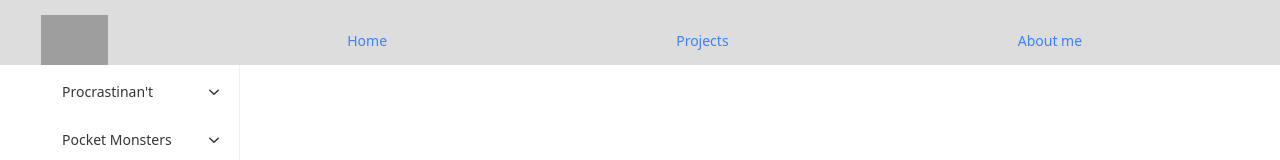
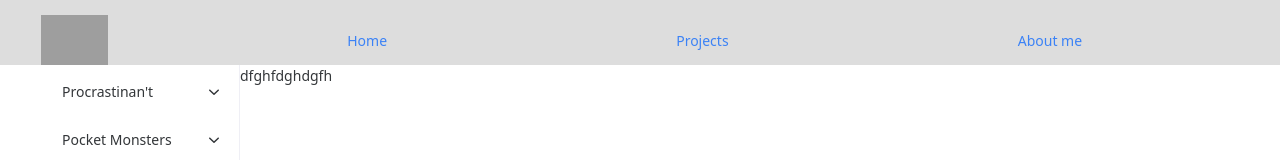
Before and after one commit to Adrilopmar/Vue-portfolio, a Vue app: page /projects in a window 1280 px wide. Shown: the top 160 px of the page. Built offline with nearby package versions, Linux system fonts and the light colour scheme; grey boxes are pictures that could not be loaded; some icons are missing.

Commit message:
working on projects info and display

```diff
--- a/src/assets/infoProjects.json
+++ b/src/assets/infoProjects.json
@@ -65,7 +65,8 @@
       ],
       "images":{
         "cover":"https://res.cloudinary.com/djqzi4hgo/image/upload/v1667830633/vue%20portfolio/projects/procrastinant/cover-procrastinant_j42kmv.png"
-      }
+      },
+      "website":"https://final-project-ih.vercel.app/auth/login"
   },
     {
       "name": {
@@ -114,10 +115,10 @@
           "logo":"https://res.cloudinary.com/djqzi4hgo/image/upload/v1667916633/vue%20portfolio/technologies/bulma_eey3z3.png"
         }
     ],
-
       "images":{
         "cover":"https://res.cloudinary.com/djqzi4hgo/image/upload/v1667830238/vue%20portfolio/projects/poket%20monsters/cover-poket-monsters_onkz44.png"
-      }
+      },
+      "website":"https://adrilopmar.github.io/poke-API/"
 
   }
 ]
--- a/src/components/projects.vue
+++ b/src/components/projects.vue
@@ -1,7 +1,7 @@
 <template>
   <aside>
     <n-space vertical>
-      <n-layout has-sider >
+      <n-layout has-sider>
         <n-layout-sider
           bordered
           collapse-mode="width"
@@ -21,6 +21,7 @@
           />
         </n-layout-sider>
         <div class="content-single-projects">
+          <div v-if="route.path == '/projects'">dfghfdghdgfh</div>
           <router-view></router-view>
         </div>
       </n-layout>
@@ -32,12 +33,17 @@
 import { h, ref, Component } from "vue";
 import { NIcon, NMenu, NLayoutSider, NLayout, NSpace } from "naive-ui";
 import type { MenuOption } from "naive-ui";
+// TODO: delete if not used
 import {
   BookOutline as BookIcon,
   PersonOutline as PersonIcon,
   WineOutline as WineIcon,
 } from "@vicons/ionicons5";
-import { RouterLink, useRouter } from "vue-router";
+import {
+  Pokeball as Pokeball,
+  Clock as Clock
+} from '@vicons/tabler'
+import { RouterLink, useRouter, useRoute } from "vue-router";
 import infoProjects from "../assets/infoProjects.json";
 
 function renderIcon(icon: Component) {
@@ -47,40 +53,37 @@ const activeKey = ref<string | null>(null);
 const collapsed = ref<boolean>(false);
 const [procrastinant, poke_api] = infoProjects;
 const router = useRouter();
+const route = useRoute();
+
+// function to redirect to project and section side menu
+const projectRedirect = (path: string, section: string) => {
+  router.push({ path: `/projects/${path}` });
+  setTimeout(() => {
+    document
+      .getElementById(`project${section}`)
+      ?.scrollIntoView({ behavior: "smooth" });
+  }, 100);
+};
 
 const menuOptions: MenuOption[] = [
   {
     label: () =>
       h(
-        'button',
+        "button",
         {
-          onclick:()=>{
-            router.push({path:"/projects/procrastinant"});
-            setTimeout(()=>{
-              document
-                    .getElementById("projectTitle")
-                    ?.scrollIntoView({ behavior: "smooth" });
-            },100)
-          }
+          onclick: () => projectRedirect("procrastinant", "Title"), // path & section
         },
         { default: () => procrastinant.name.full_name }
       ),
     key: "procrastinant",
-    icon: renderIcon(BookIcon),
+    icon: renderIcon(Clock),
     children: [
       {
         label: () =>
           h(
             "button",
             {
-              onclick: () => {
-                router.push({ path: "/projects/procrastinant" });
-                setTimeout(() => {
-                  document
-                    .getElementById("projectExplanation")
-                    ?.scrollIntoView({ behavior: "smooth" });
-                }, 100);
-              },
+              onclick: () => projectRedirect("procrastinant", "Explanation"), // path & section
             },
             "Explanation"
           ),
@@ -91,14 +94,7 @@ const menuOptions: MenuOption[] = [
           h(
             "button",
             {
-              onclick: () => {
-                router.push({ path: "/projects/procrastinant" });
-                setTimeout(() => {
-                  document
-                    .getElementById("projectBacklog")
-                    ?.scrollIntoView({ behavior: "smooth" });
-                }, 100);
-              },
+              onclick: () => projectRedirect("procrastinant", "Backlog"), // path & section
             },
             "Backlog"
           ),
@@ -109,43 +105,47 @@ const menuOptions: MenuOption[] = [
         key: "big_mistakes_procrast",
       },
       {
-        label: "Technologies",
+        label: () =>
+          h(
+            "button",
+            {
+              onclick: () => projectRedirect("procrastinant", "Technologies"), // path & section
+            },
+            "Technologies"
+          ),
         key: "technologies_procrast",
+      },
+      {
+        label: () =>
+          h(
+            "button",
+            {
+              onclick: () => projectRedirect("procrastinant", "Website"), // path & section
+            },
+            "Website"
+          ),
+        key: "website_procrast",
       },
     ],
   },
   {
     label: () =>
       h(
-        'button',
+        "button",
         {
-          onclick:()=>{
-            router.push({path:"/projects/poke_api"});
-            setTimeout(()=>{
-              document
-                    .getElementById("projectTitle")
-                    ?.scrollIntoView({ behavior: "smooth" });
-            },100)
-          }
+          onclick: () => projectRedirect("poke_api", "Title"), // path & section
         },
         { default: () => poke_api.name.full_name }
       ),
     key: "pokeapi",
-    icon: renderIcon(BookIcon),
+    icon: renderIcon(Pokeball),
     children: [
       {
         label: () =>
           h(
             "button",
             {
-              onclick: () => {
-                router.push({ path: "/projects/poke_api" });
-                setTimeout(() => {
-                  document
-                    .getElementById("projectExplanation")
-                    ?.scrollIntoView({ behavior: "smooth" });
-                }, 100);
-              },
+              onclick: () => projectRedirect("poke_api", "Explanation"), // path & section
             },
             "Explanation"
           ),
@@ -156,14 +156,7 @@ const menuOptions: MenuOption[] = [
           h(
             "button",
             {
-              onclick: () => {
-                router.push({ path: "/projects/poke_api" });
-                setTimeout(() => {
-                  document
-                    .getElementById("projectBacklog")
-                    ?.scrollIntoView({ behavior: "smooth" });
-                }, 100);
-              },
+              onclick: () => projectRedirect("poke_api", "Backlog"), // path & section
             },
             "Backlog"
           ),
@@ -174,23 +167,29 @@ const menuOptions: MenuOption[] = [
         key: "big_mistakes_poke",
       },
       {
-        label: "Technologies",
+        label: () =>
+          h(
+            "button",
+            {
+              onclick: () => projectRedirect("poke_api", "Technologies"), // path & section
+            },
+            "Technologies"
+          ),
         key: "technologies_poke",
+      },
+      {
+        label: () =>
+          h(
+            "button",
+            {
+              onclick: () => projectRedirect("poke_api", "Website"), // path & section
+            },
+            "Website"
+          ),
+        key: "website_poke",
       },
     ],
   },
-  // {
-  //   label: ()=> h(RouterLink,{to:{name:'singleProject'}},{default:()=>'procrastinant'}),
-  //   key: 'pinball-1973',
-  //   icon: renderIcon(BookIcon),
-  //   disabled: false,
-  //   children: [
-  //     {
-  //       label: 'Rat',
-  //       key: 'rat'
-  //     }
-  //   ]
-  // },
   {
     label: "A Wild Sheep Chase",
     key: "a-wild-sheep-chase",
@@ -250,8 +249,8 @@ const menuOptions: MenuOption[] = [
 </script>
 
 <style scoped>
-.content-single-projects{
-  overflow-y:scroll;
+.content-single-projects {
+  overflow-y: scroll;
   height: calc(100vh - 65px);
 }
 </style>
--- a/src/components/singleProject.vue
+++ b/src/components/singleProject.vue
@@ -22,7 +22,7 @@
 </article>
 <article id="projectTechnologies">
     <h3 class="text-4xl underline">Technologies used</h3>
-    <div class="flex flex-wrap justify-between mt-9">
+    <div class="flex flex-wrap justify-evenly mt-9">
         <div v-for="tech in fullProjectInfo?.technologies" class="mx-3">
             <ul>
                 <li class="text-center mb-5 text-xl">{{tech.name}}</li>
@@ -30,6 +30,18 @@
             </ul>
         </div>
     </div>
+</article>
+<article id="projectWebsite">
+    <h3 class="text-4xl underline">Check this project out</h3>
+    <p class="text-xl mt-5">If you are reading this it might be because you are curious for this project.</p>
+    <p class="text-xl mt-5">Do not hesitate to contact me if you would like to know more about the app or you have found a bug.</p>
+    <p class="text-xl mt-5">Thank you! Hope you like it</p>
+    <a :href="fullProjectInfo?.website">
+        <n-button tertiary class="link-btn">
+         Check {{fullProjectInfo?.name.full_name}} out!
+        </n-button>
+    </a>
+
 </article>
 </section>
 </template>
@@ -39,6 +51,7 @@
 import {onMounted, ref, watch} from 'vue';
 import { useRoute } from 'vue-router';
 import infoProjects from '../assets/infoProjects.json';
+import { NButton } from 'naive-ui';
 
 const route = useRoute()
 const fullProjectInfo = ref(infoProjects.find(el=>el.name.url_name == route.params.projectName ))
@@ -47,7 +60,6 @@ const getProjectInfo = ()=>{
     let dataDescription = ''
     fullProjectInfo.value = infoProjects.find(el=>el.name.url_name == route.params.projectName )
     fullProjectInfo.value?.description.split('//').forEach(el=> dataDescription += `<p class="mt-3">${el}</p>`);
-    fullProjectInfo.value?.backlog.forEach(el=> console.log(el.title))
     document.querySelector('#projectDescription').innerHTML = dataDescription
 }
 
@@ -75,6 +87,9 @@ margin-top: 100px;
 .logo{
     filter: drop-shadow(5px 5px 2px rgb(163, 163, 163));
 }
+.link-btn{
+    background: var(--primary-btn);
+}
 
 
 </style>
```
Also changed, not shown: src/components/welcome.vue (+5 -13 lines).
